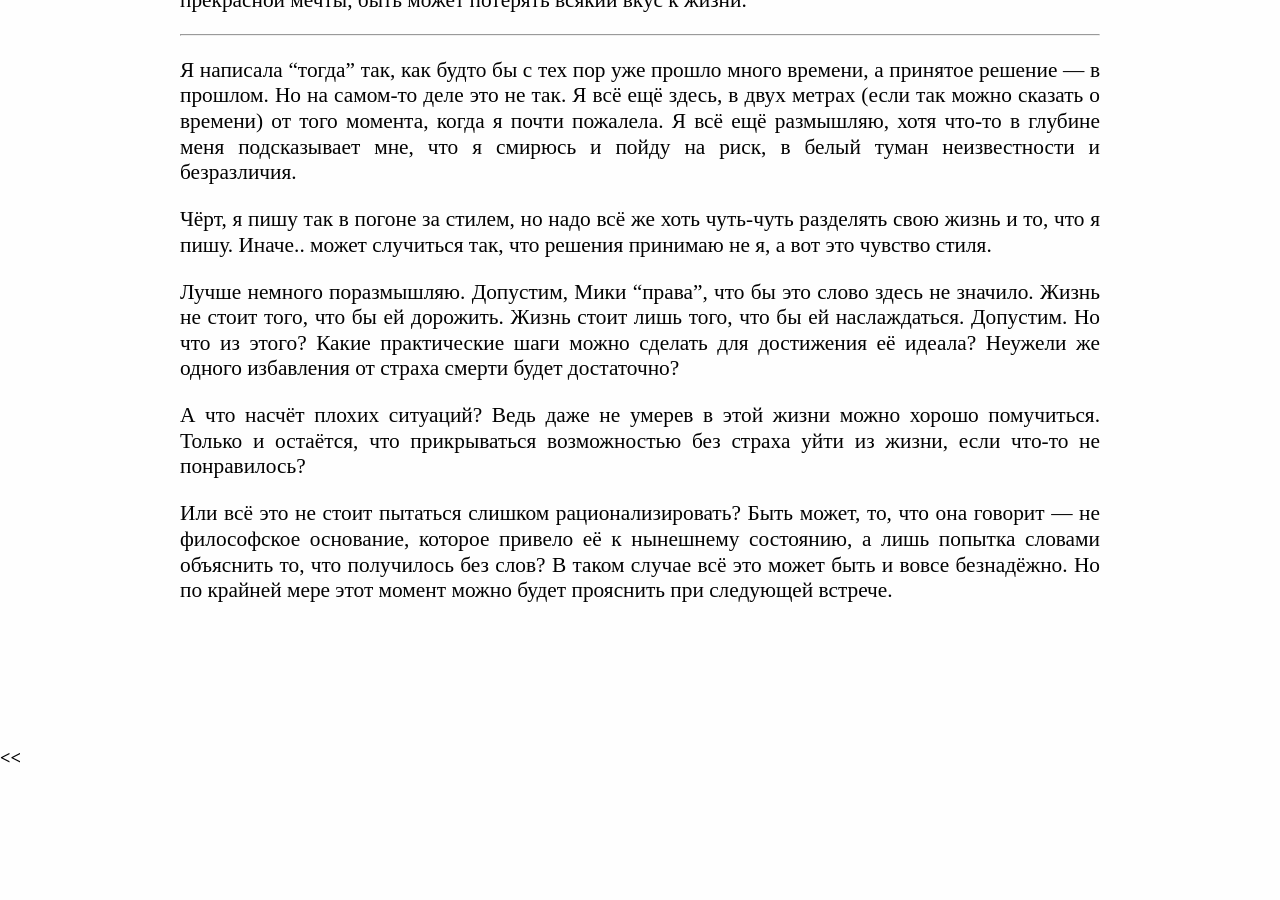
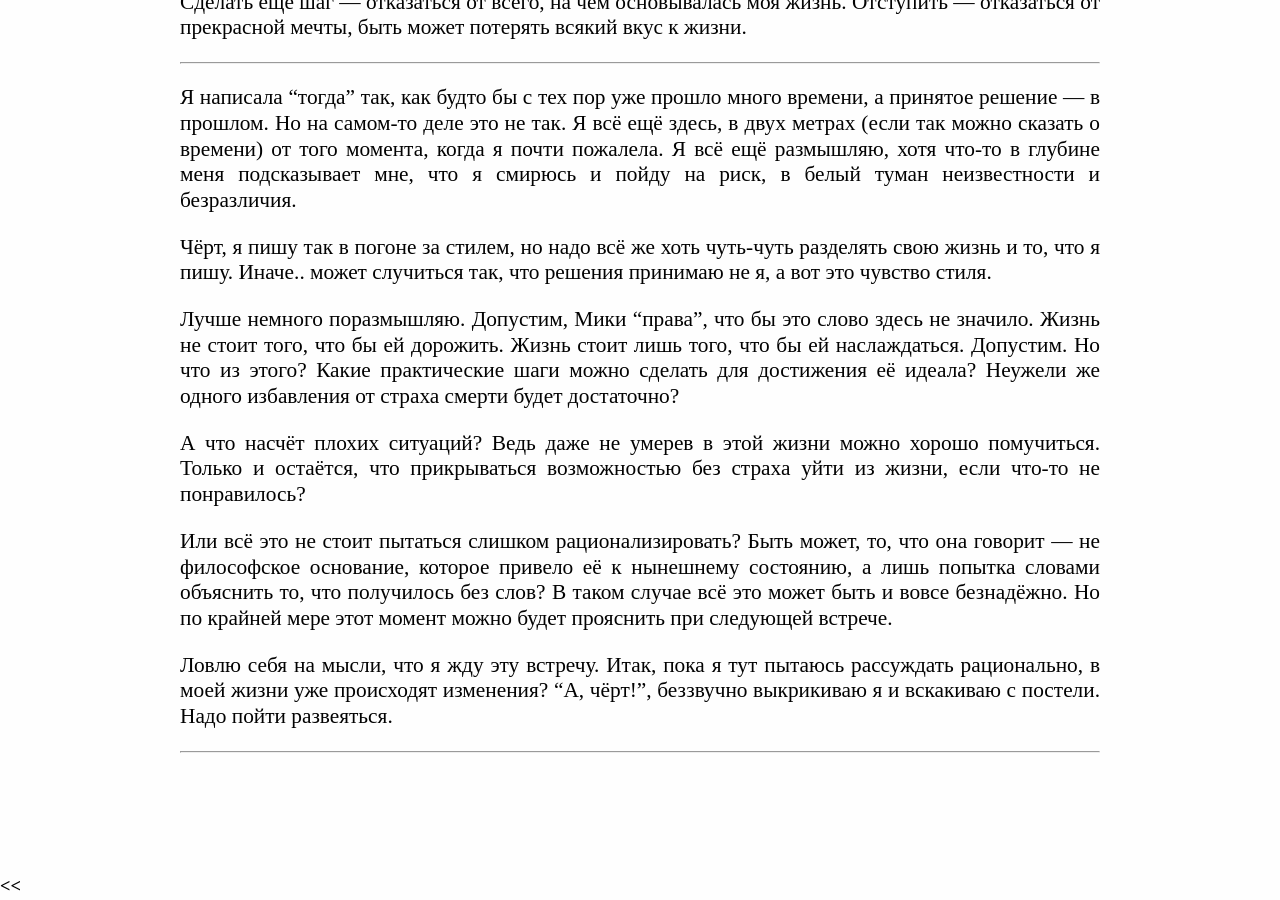
Before and after one commit to caryoscelus/lezvije-travy, a Jekyll site: the page built from text/miki.md, in a window 1280 px wide and 900 px high, scrolled down 912 px. Built offline with Jekyll 4.4.1, drawn with Linux system fonts in a browser that asks for light colours; our own code applies the rules of GitHub Pages for plain Markdown files; before the commit the page ends 1685 px from its top, so only the background shows below that.

Commit message:
text (miki)

```diff
--- a/text/miki.md
+++ b/text/miki.md
@@ -65,3 +69,9 @@
 лишь попытка словами объяснить то, что получилось без слов? В таком случае всё
 это может быть и вовсе безнадёжно. Но по крайней мере этот момент можно будет
 прояснить при следующей встрече.
+
+Ловлю себя на мысли, что я жду эту встречу. Итак, пока я тут пытаюсь рассуждать
+рационально, в моей жизни уже происходят изменения? "А, чёрт!", беззвучно
+выкрикиваю я и вскакиваю с постели. Надо пойти развеяться.
+
+***
```
Also changed, not shown: other parts of text/miki.md (+4 -0 lines).
